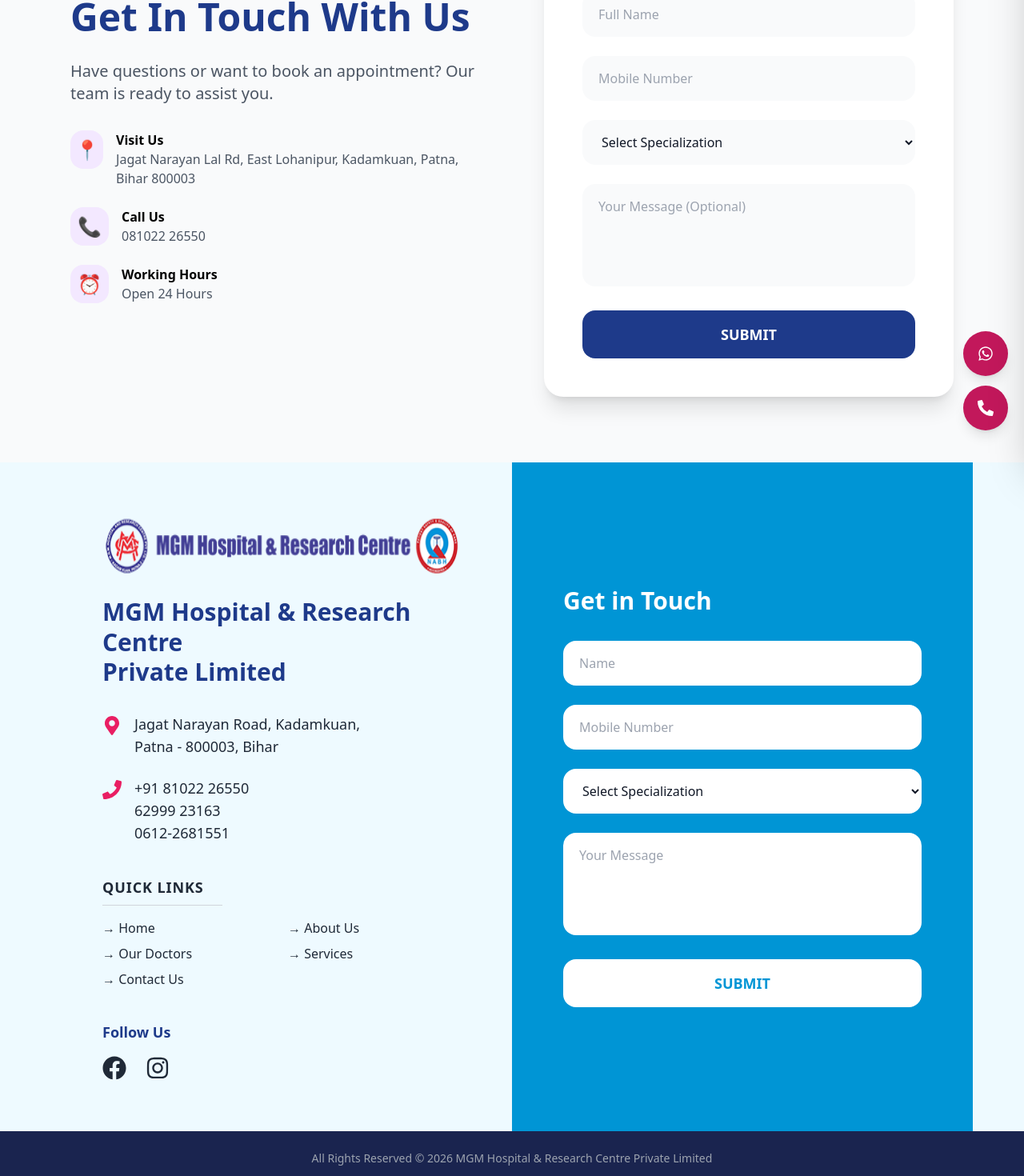
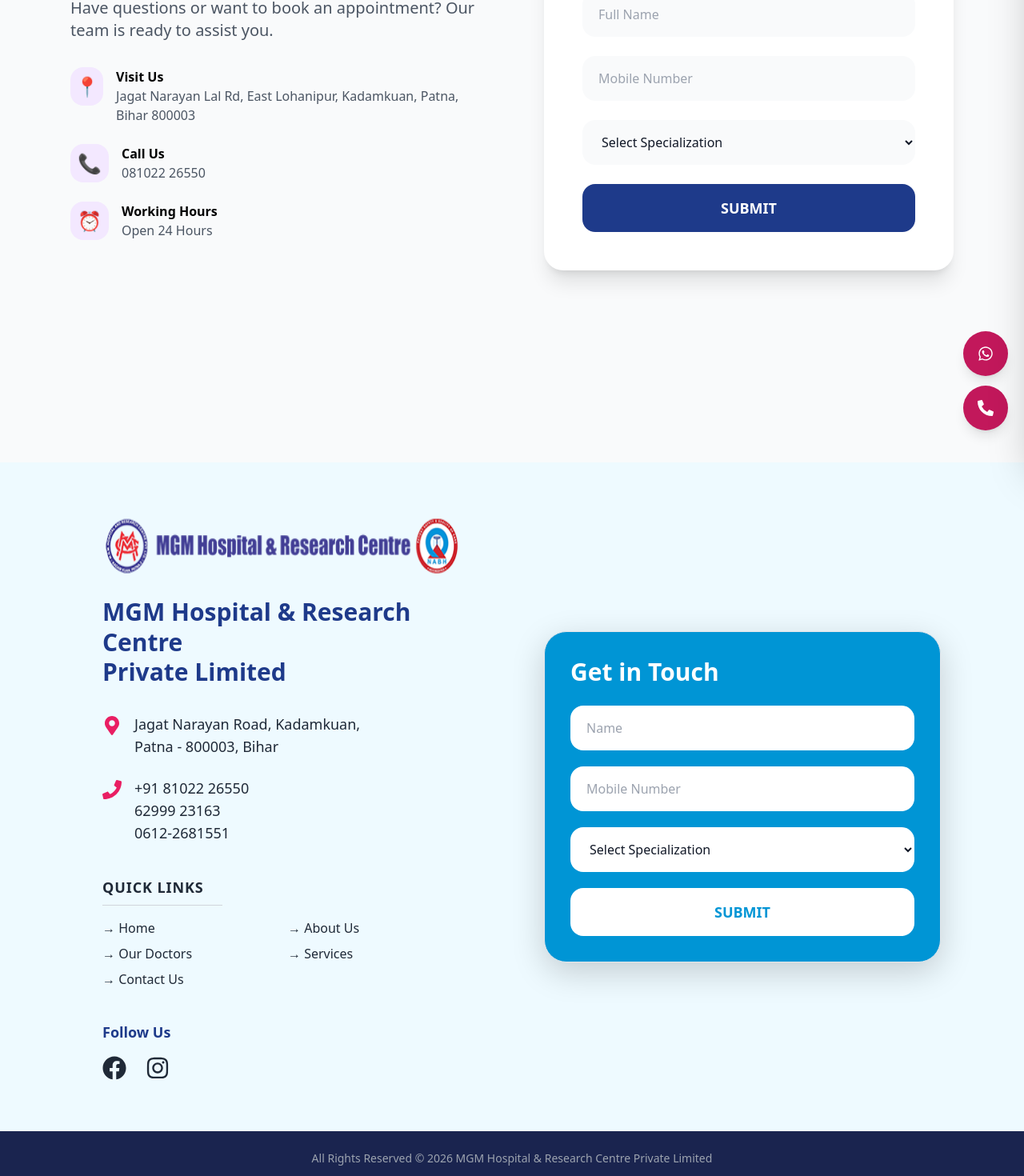
Before and after one commit to Revagraphics/mgm, a React (Vite) app: page /contact in a window 1280 px wide. Shown: the part 222-1692 px from the top of the page at 80% size. Built offline with nearby package versions, Linux system fonts and the light colour scheme.

Commit message:
form fix

```diff
--- a/src/components/Footer.jsx
+++ b/src/components/Footer.jsx
@@ -17,11 +17,10 @@
     name: "",
     mobile: "",
     specialization: "",
-    message: ""
   });
 
   const [isSubmitting, setIsSubmitting] = useState(false);
-  const [submitStatus, setSubmitStatus] = useState({ type: "", message: "" });
+  const [submitStatus, setSubmitStatus] = useState({ type: "" });
 
   const handleChange = (e) => {
     setFormData({
@@ -33,13 +32,12 @@
   const handleSubmit = async (e) => {
     e.preventDefault();
     setIsSubmitting(true);
-    setSubmitStatus({ type: "", message: "" });
+    setSubmitStatus({ type: ""});
 
     const payload = {
       name: formData.name,
       mobile: formData.mobile,
       specialization: formData.specialization,
-      message: formData.message,
     };
 
     try {
@@ -56,7 +54,7 @@
         throw new Error("Unable to send message right now.");
       }
 
-      setFormData({ name: "", mobile: "", specialization: "", message: "" });
+      setFormData({ name: "", mobile: "", specialization: "" });
       setSubmitStatus({
         type: "success",
         message: "Thank you! Your message has been sent successfully.",
@@ -140,10 +138,11 @@
           </div>
 
           {/* Right Section: Contact Form */}
-          <div className="lg:w-1/2 bg-[#0095d5] p-10 lg:p-16 flex flex-col justify-center text-white">
-            <h2 className="text-3xl font-bold mb-8">Get in Touch</h2>
+          <div className="lg:w-1/2  p-6 sm:p-8 lg:p-10 flex flex-col justify-center text-white">
+            <div className="rounded-[28px] border bg-[#0095d5]  backdrop-blur-sm p-6 sm:p-8 shadow-[0_12px_40px_rgba(0,0,0,0.18)]">
+              <h2 className="text-3xl font-bold mb-6">Get in Touch</h2>
 
-            <form onSubmit={handleSubmit} className="space-y-6">
+              <form onSubmit={handleSubmit} className="space-y-5">
                 <input
                   type="text"
                   name="name"
@@ -177,15 +176,6 @@
                   <option value="general-medicine">General Medicine</option>
                 </select>
 
-              <textarea
-                name="message"
-                value={formData.message}
-                onChange={handleChange}
-                placeholder="Your Message"
-                rows={4}
-                className="w-full px-5 py-4 rounded-2xl bg-white text-gray-900 focus:outline-none focus:ring-2 focus:ring-white resize-none"
-              />
-
                 <button
                   type="submit"
                   disabled={isSubmitting}
@@ -203,6 +193,7 @@
             </div>
           </div>
         </div>
+      </div>
 
       {/* Bottom Bar */}
       <div className="w-full bg-[#1a244f] py-6 text-center text-sm text-gray-400">
--- a/src/pages/Contact.jsx
+++ b/src/pages/Contact.jsx
@@ -10,11 +10,10 @@
   const [formData, setFormData] = useState({
     name: "",
     mobile: "",
-    specialization: "",
-    message: ""
+    specialization: ""
   });
   const [isSubmitting, setIsSubmitting] = useState(false);
-  const [submitStatus, setSubmitStatus] = useState({ type: "", message: "" });
+  const [submitStatus, setSubmitStatus] = useState({ type: "" });
 
   const sectionRef = useRef(null);
   const formRef = useRef(null);
@@ -29,7 +28,7 @@
   const handleSubmit = async (e) => {
     e.preventDefault();
     setIsSubmitting(true);
-    setSubmitStatus({ type: "", message: "" });
+    setSubmitStatus({ type: "" });
 
     try {
       const response = await fetch(FORM_ENDPOINT, {
@@ -45,7 +44,7 @@
         throw new Error("Unable to send your message right now.");
       }
 
-      setFormData({ name: "", mobile: "", specialization: "", message: "" });
+      setFormData({ name: "", mobile: "", specialization: "" });
       setSubmitStatus({
         type: "success",
         message: "Thank you! Your message has been received. We will contact you soon.",
@@ -165,14 +164,6 @@
                 <option value="general-medicine">General Medicine</option>
               </select>
 
-              <textarea
-                name="message"
-                value={formData.message}
-                onChange={handleChange}
-                placeholder="Your Message (Optional)"
-                rows={4}
-                className="w-full px-5 py-4 rounded-2xl bg-gray-50 focus:outline-none focus:ring-2 focus:ring-purple-300 text-gray-900 resize-none"
-              />
 
               <button
                 type="submit"
```
Lines whose indentation alone changed are shown as unchanged.
